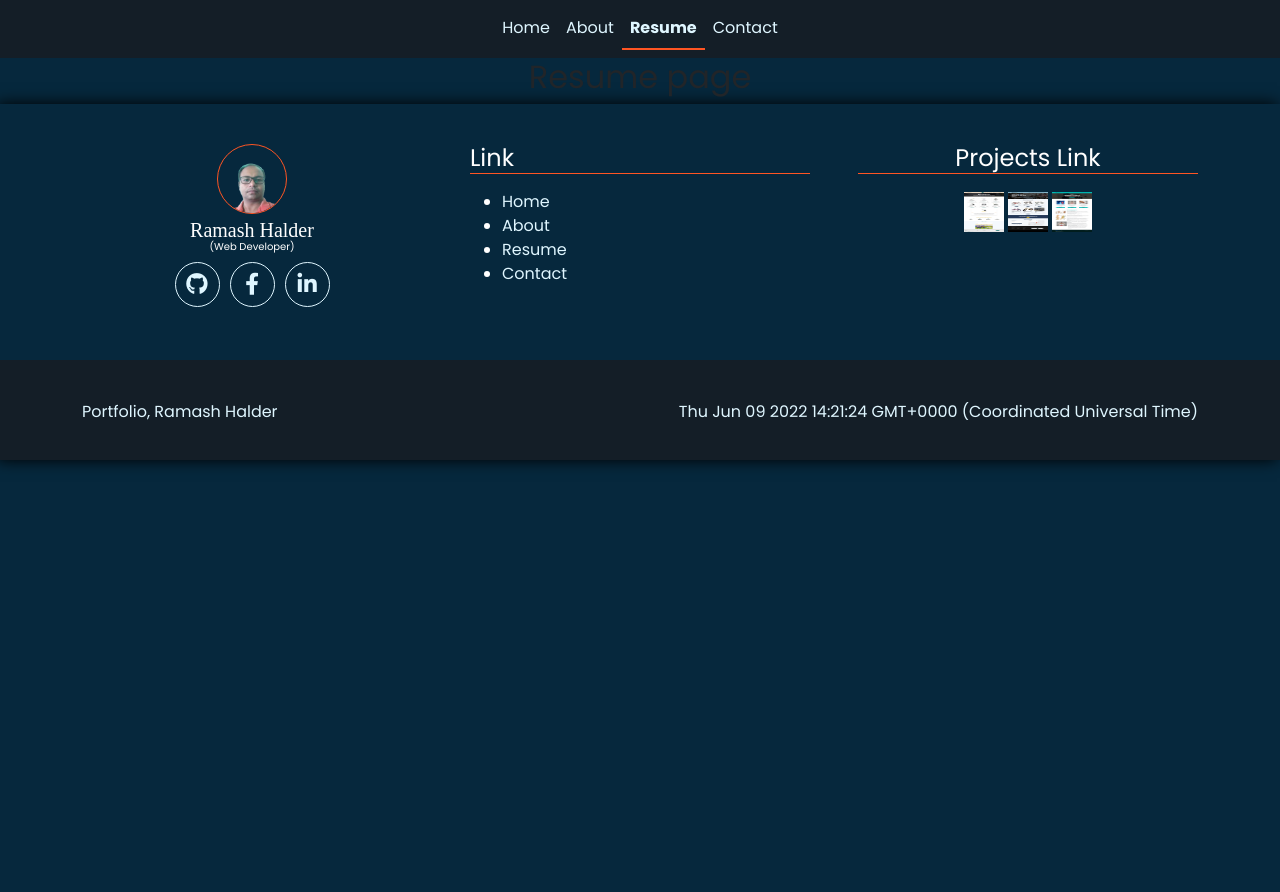
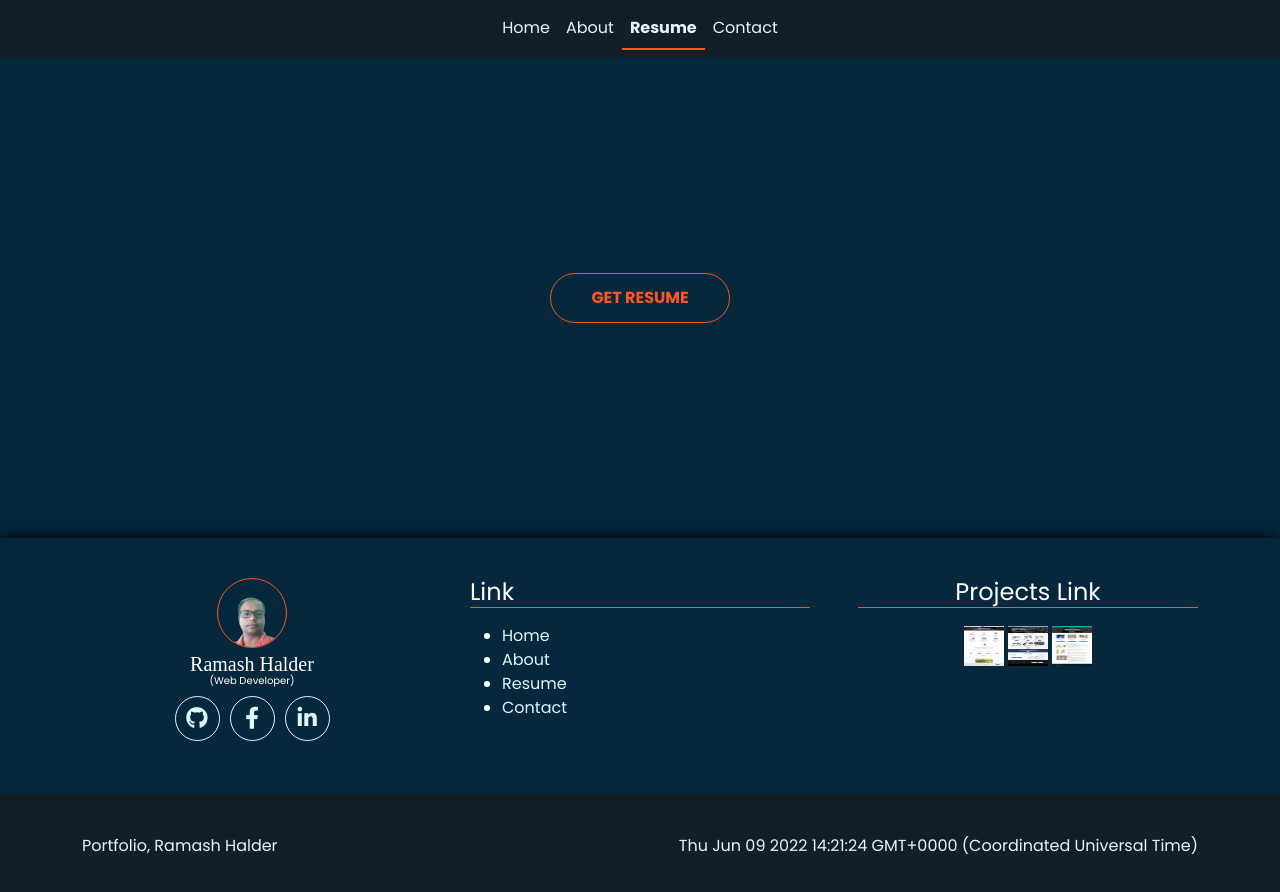
Before and after one commit to Ramash3828/portfolio, a React (Create React App) app: page /resume in a window 1280 px wide. Before the commit the page ends 800 px from the top, so only its background shows below. Built offline with nearby package versions, Linux system fonts and the light colour scheme; a web font is replaced by a local one.

Commit message:
resume page done

```diff
--- a/src/Components/Resume/Resume.css
+++ b/src/Components/Resume/Resume.css
@@ -0,0 +1,5 @@
+.resume {
+    height: 60vh;
+    display: grid;
+    place-items: center;
+}
--- a/src/Components/Resume/Resume.js
+++ b/src/Components/Resume/Resume.js
@@ -1,10 +1,17 @@
 import React from "react";
+import Button from "../../Shared/Button";
 import "./Resume.css";
 
 const Resume = () => {
     return (
-        <div>
-            <h2>Resume page</h2>
+        <div className="resume">
+            <a
+                className="btn-text"
+                href="ramash-resume.pdf"
+                download="ramash-resume.pdf"
+            >
+                <Button> Get Resume</Button>
+            </a>
         </div>
     );
 };
```
